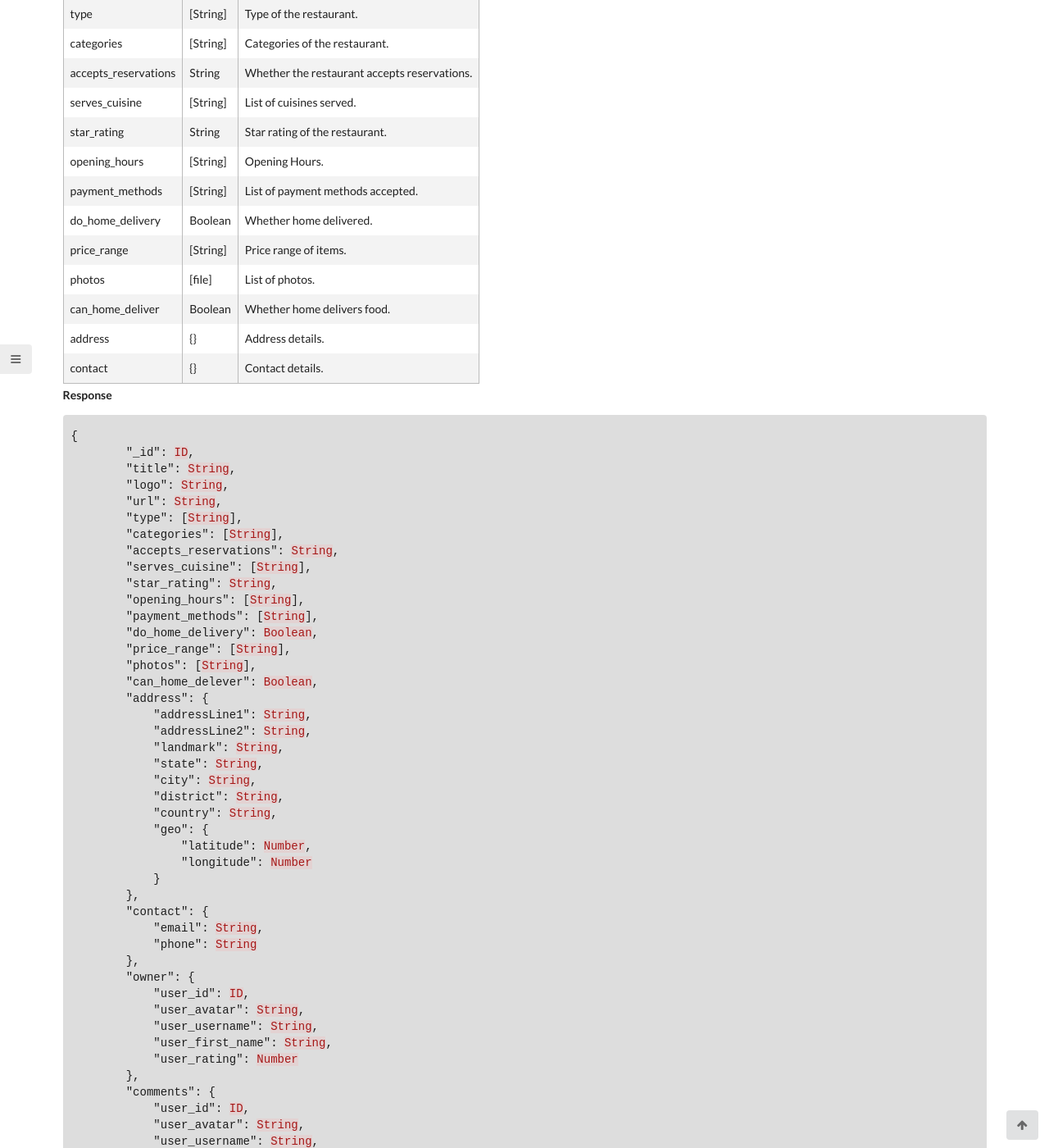
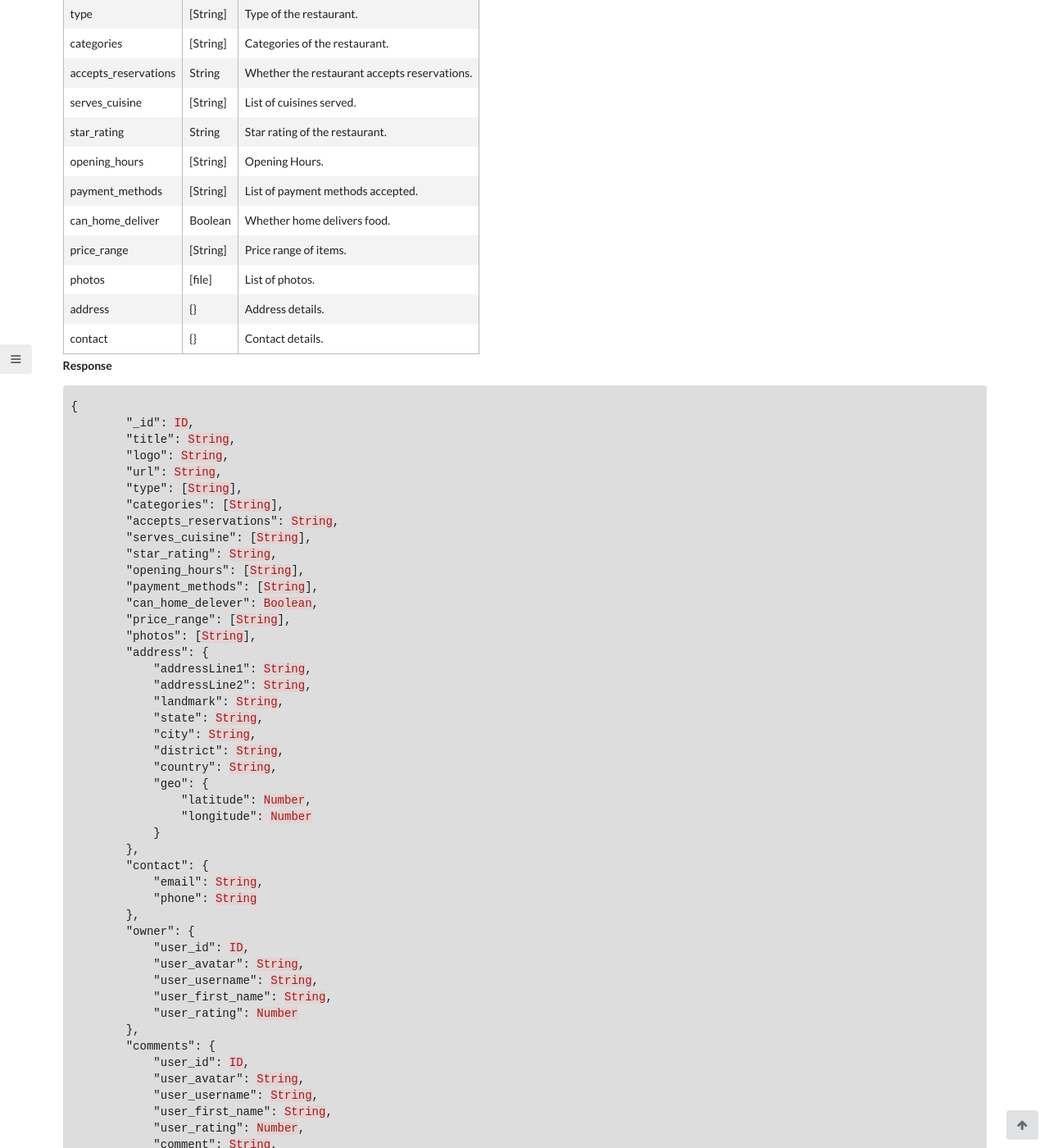
Before and after one commit to letsallchef/docs, a Jekyll site: the page built from _posts/api/2017-03-06-restaurants.md, in a window 1280 px wide and 1400 px high, scrolled down 530 px. Shown: the whole window at 82% size. Built offline with Jekyll 4.4.1, drawn with Linux system fonts in a browser that asks for light colours.

Commit message:
fixes home deliver key

```diff
--- a/_posts/api/2017-03-06-restaurants.md
+++ b/_posts/api/2017-03-06-restaurants.md
@@ -27,10 +27,9 @@ Add, update and list restaurants.
 | star_rating | String | Star rating of the restaurant. |
 | opening_hours | [String] | Opening Hours. |
 | payment_methods | [String] | List of payment methods accepted. |
-| do_home_delivery | Boolean | Whether home delivered. |
+| can_home_deliver | Boolean | Whether home delivers food. |
 | price_range | [String] | Price range of items. |
 | photos | [file] | List of photos. |
-| can_home_deliver | Boolean | Whether home delivers food. |
 | address | {} | Address details. |
 | contact | {} | Contact details. |
 
@@ -49,10 +48,9 @@ Add, update and list restaurants.
 	"star_rating": String,
 	"opening_hours": [String],
 	"payment_methods": [String],
-	"do_home_delivery": Boolean,
+	"can_home_delever": Boolean,
 	"price_range": [String],
 	"photos": [String],
-	"can_home_delever": Boolean,
 	"address": {
 	    "addressLine1": String,
 	    "addressLine2": String,
```
Also changed, not shown: _posts/api/2017-03-07-stores.md (+4 -4 lines).
